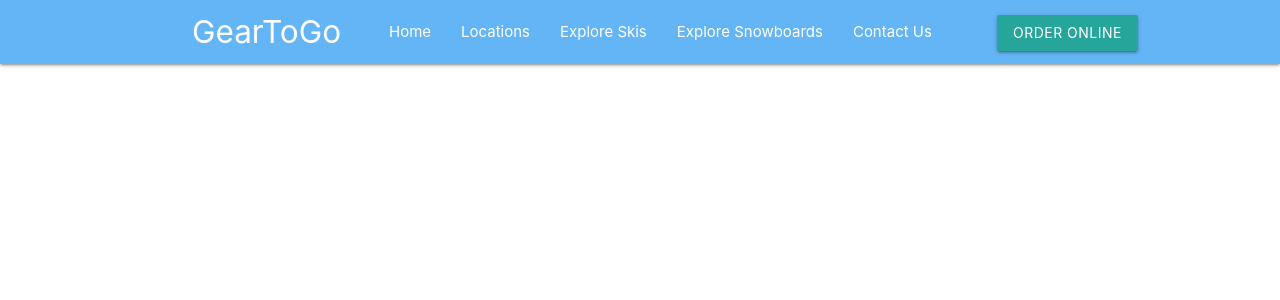
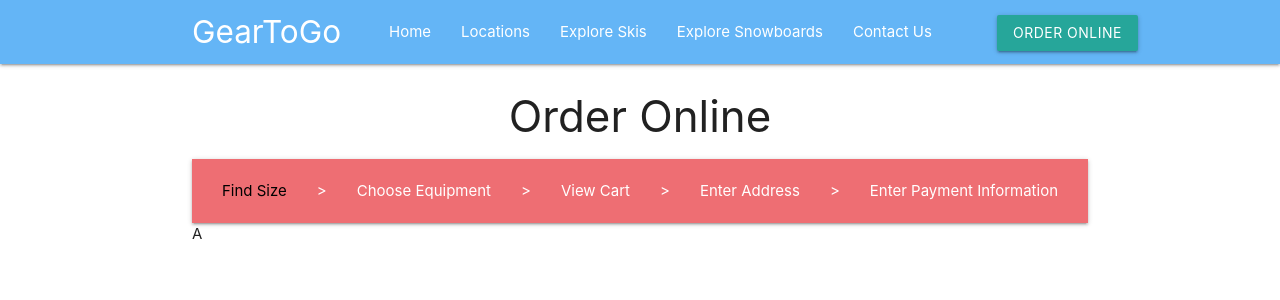
Before and after one commit to YutaroMiy/YutaroMiy.github.io, a React (Create React App) app in the folder skiproject/: page /orderonline in a window 1280 px wide. Shown: the top 300 px of the page. Built offline with nearby package versions, Linux system fonts and the light colour scheme.

Commit message:
Added tabs for order online

```diff
--- a/skiproject/public/index.html
+++ b/skiproject/public/index.html
@@ -24,6 +24,11 @@
       work correctly both with client-side routing and a non-root public URL.
       Learn how to configure a non-root public URL by running `npm run build`.
     -->
+    <!-- Bootstrap files
+    <link href="//netdna.bootstrapcdn.com/bootstrap/3.1.0/css/bootstrap.min.css" rel="stylesheet" id="bootstrap-css" />
+	<script src="//netdna.bootstrapcdn.com/bootstrap/3.1.0/js/bootstrap.min.js"></script>
+	<script src="//code.jquery.com/jquery-1.11.1.min.js"></script>
+	-->
     <!-- Compiled and minified CSS -->
     <link rel="stylesheet" href="https://cdnjs.cloudflare.com/ajax/libs/materialize/1.0.0/css/materialize.min.css">
     <title>React App</title>
--- a/skiproject/src/App.js
+++ b/skiproject/src/App.js
@@ -6,6 +6,7 @@ import Locations from './components/Locations'
 import ExploreSkis from './components/ExploreSkis'
 import ExploreSnowboards from './components/ExploreSnowboards'
 import ContactUs from './components/ContactUs'
+import OrderOnline from './components/OrderOnline'
 
 class App extends Component {
   render(){
@@ -18,6 +19,7 @@ class App extends Component {
           <Route path='/exploreskis' component={ExploreSkis} />
           <Route path='/exploresnowboards' component={ExploreSnowboards} />
           <Route path='/contactus' component={ContactUs} />
+          <Route path='/orderonline' component={OrderOnline} />
         </div>
       </BrowserRouter>
     );
--- /dev/null
+++ b/skiproject/src/components/ChooseEquipment.js
@@ -0,0 +1,10 @@
+import React from 'react'
+
+const ChooseEquipment = () => {
+	return (
+		<div>B</div>
+	)
+
+}
+
+export default ChooseEquipment
--- a/skiproject/src/components/ContactUs.js
+++ b/skiproject/src/components/ContactUs.js
@@ -1,10 +1,45 @@
 import React from 'react'
+import { Link } from 'react-router-dom'
+
 
 const ContactUs = () => {
 	return (
 		<div className="container">
 			<h3 className="center">Contact Us</h3>
-			<p>Hiiiii</p>
+			<h5 className="center">We love hearing your feedback!</h5>
+			<div className="row">
+				<div className="column-buttons">
+					<h5 className="center">Contact us at:</h5>
+					<div className="center paragraph">
+						<iframe
+		  					src="https://www.google.com/maps/embed?pb=!1m18!1m12!1m3!1d2800.491498093672!2d-75.70200254930779!3d45.419592744338!2m3!1f0!2f0!3f0!3m2!1i1024!2i768!4f13.1!3m3!1m2!1s0x4cce0454f1e554d7%3A0xcc8c5e0f6c8b33d1!2s123%20Bank%20St%2C%20Ottawa%2C%20ON%20K1P%205N5!5e0!3m2!1sen!2sca!4v1594155893061!5m2!1sen!2sca"
+		  					width="50%"
+		  					height="250"
+		  					frameborder="0"
+		  					style={{ border:0 }}
+		  					allowfullscreen=""
+		  					aria-hidden="false"
+		  					tabindex="0">
+  						</iframe>
+					</div>
+					<div className=" center paragraph">
+						<p>123 Bank St.</p>
+						<p>Ottawa, ON K1N 1A1</p>
+						<p>(613) - 345 1234</p>
+					</div>
+				</div>
+				<div className="center column-buttons">
+					<h5>Or, send an email here:</h5>
+					<div className="text-inputs">
+						<input type="text" placeholder="Name:" />
+						<input type="text" placeholder="Email Address:" />
+						<textarea rows="50" cols="90"></textarea>
+						<Link to="/contactus">
+								<button className="waves-effect waves-light btn-small">Send Email</button>
+						</Link>
+					</div>
+				</div>
+			</div>
 		</div>
 	)
 }
--- /dev/null
+++ b/skiproject/src/components/EnterAddress.js
@@ -0,0 +1,10 @@
+import React from 'react'
+
+const EnterAddress = () => {
+	return (
+		<div>C</div>
+	)
+
+}
+
+export default EnterAddress
--- /dev/null
+++ b/skiproject/src/components/EnterPayment.js
@@ -0,0 +1,10 @@
+import React from 'react'
+
+const EnterPayment = () => {
+	return (
+		<div>PAy</div>
+	)
+
+}
+
+export default EnterPayment
--- /dev/null
+++ b/skiproject/src/components/FindSize.js
@@ -0,0 +1,10 @@
+import React from 'react'
+
+const FindSize = () => {
+	return (
+		<div>A</div>
+	)
+
+}
+
+export default FindSize
--- a/skiproject/src/components/Navbar.js
+++ b/skiproject/src/components/Navbar.js
@@ -1,11 +1,14 @@
 import React from 'react'
+import { Link } from 'react-router-dom'
 
 const Navbar = () => {
 	return (
 		<nav className="nav-wrapper blue lighten-2">
 			<div className="container">
 				<a className="brand-logo">GearToGo</a>
-				<button className="waves-effect waves-light btn right center-btn">Order Online</button>
+				<Link to="/orderonline">
+					<button className="waves-effect waves-light btn right center-btn">Order Online</button>
+				</Link>
 				<ul className="right">
 					<li><a href="/">Home</a></li>
 					<li><a href="/locations">Locations</a></li>
--- /dev/null
+++ b/skiproject/src/components/OrderOnline.js
@@ -0,0 +1,48 @@
+import React, {useState} from 'react'
+import FindSize from './FindSize'
+import ChooseEquipment from './ChooseEquipment'
+import ViewCart from './ViewCart'
+import EnterAddress from './EnterAddress'
+import EnterPayment from './EnterPayment'
+
+
+const OrderOnline = () => {
+
+	const [tabName,setTabName] = useState('find-size');
+
+	return (
+		<div className="container">
+			<h3 className="center">Order Online</h3>
+			<nav>
+			    <div className="nav-wrapper">
+			      	<div className="col s12 column-online-instructions">
+				        <a href="#!" className={`breadcrumbs-titles ${tabName==='find-size'?"active":""}`}  onClick={() => setTabName('find-size')}> Find Size </a>
+				        <div className="center">
+				        	>
+				        </div>
+				        <a href="#!" className={`breadcrumbs-titles ${tabName==='choose-equipment'?"active":""}`}  onClick={() => setTabName('choose-equipment')}> Choose Equipment </a>
+				        <div className="center">
+				        	>
+				        </div>
+				        <a href="#!" className={`breadcrumbs-titles ${tabName==='view-cart'?"active":""}`}  onClick={() => setTabName('view-cart')}> View Cart </a>
+				        <div className="center">
+				        	>
+				        </div>
+				        <a href="#!" className={`breadcrumbs-titles ${tabName==='enter-address'?"active":""}`} onClick={() => setTabName('enter-address')}> Enter Address </a>
+				    	<div className="center">
+				        	>
+				        </div>
+				        <a href="#!" className={`breadcrumbs-titles ${tabName==='enter-payment'?"active":""}`} onClick={() => setTabName('enter-payment')}> Enter Payment Information </a>
+				    </div>
+			    </div>
+			</nav>
+			{tabName === 'find-size' && < FindSize />}
+			{tabName === 'choose-equipment' && < ChooseEquipment />}
+			{tabName === 'view-cart' && < ViewCart />}
+			{tabName === 'enter-address' && < EnterAddress />}
+			{tabName === 'enter-payment' && < EnterPayment />}
+		</div>
+	)
+}
+
+export default OrderOnline
--- /dev/null
+++ b/skiproject/src/components/ViewCart.js
@@ -0,0 +1,10 @@
+import React from 'react'
+
+const ViewCart = () => {
+	return (
+		<div>Cart</div>
+	)
+
+}
+
+export default ViewCart
--- a/skiproject/src/index.css
+++ b/skiproject/src/index.css
@@ -57,3 +57,32 @@ code {
 	padding-bottom: 30px;
 	overflow: auto;
 }
+
+.text-inputs {
+	padding-top: 30px;
+	padding-left: 100px;
+	padding-right: 80px;
+	height: 300px;
+}
+
+.active {
+	color: black;
+}
+
+.column-online-instructions {
+	display: flex;
+
+}
+
+.column-online-arrows {
+	width: 10px;
+}
+
+.breadcrumbs-titles {
+	flex-grow: 1;
+	text-align: center;
+}
+
+.breadcrumbs-titles:hover {
+	cursor: pointer;
+}
```
Also changed, not shown: 1 other file (tests, documents, lock files or other folders).
